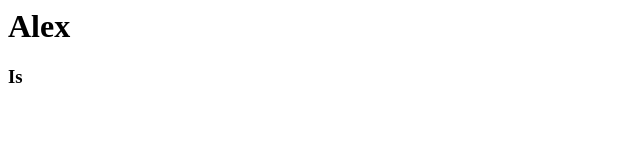
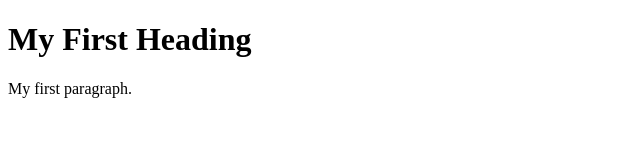
Before and after one commit to jouvenot/Hola, a plain HTML site: page index.html in a window 1280 px wide. Shown: the whole page, without its empty margins (0-640 px from the left). Drawn offline with Linux system fonts and the light colour scheme.

Commit message:
Update index.html

```diff
--- a/index.html
+++ b/index.html
@@ -1,11 +1,10 @@
+<!DOCTYPE html>
 <html>
+<body>
 
-<body>
-  <h1>Alex</h1>
-  <h3>Is</h3>
+<h1>My First Heading</h1>
 
+<p>My first paragraph.</p>
 
-  </body>
-
-
-<html>
+</body>
+</html>
```
